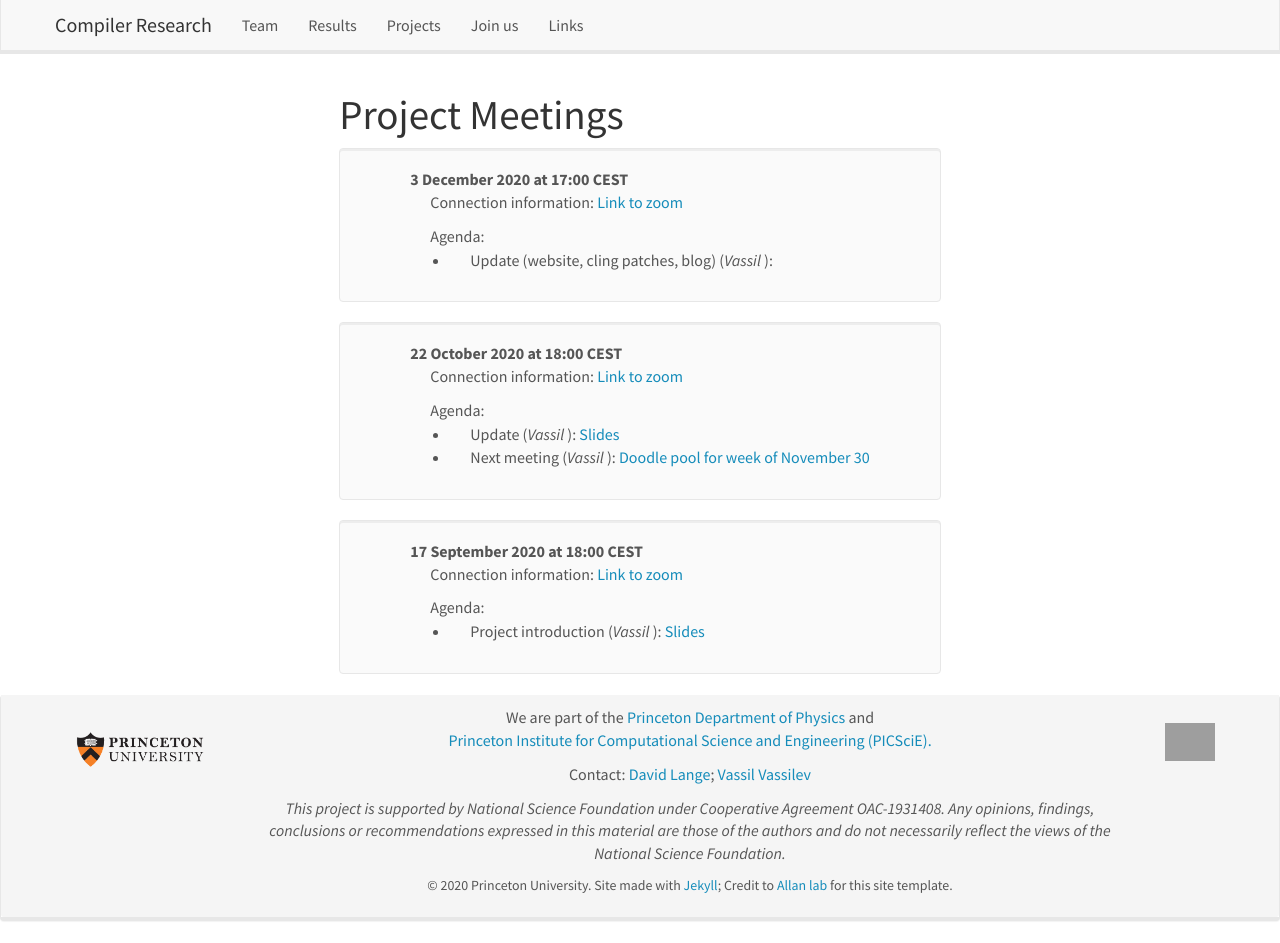
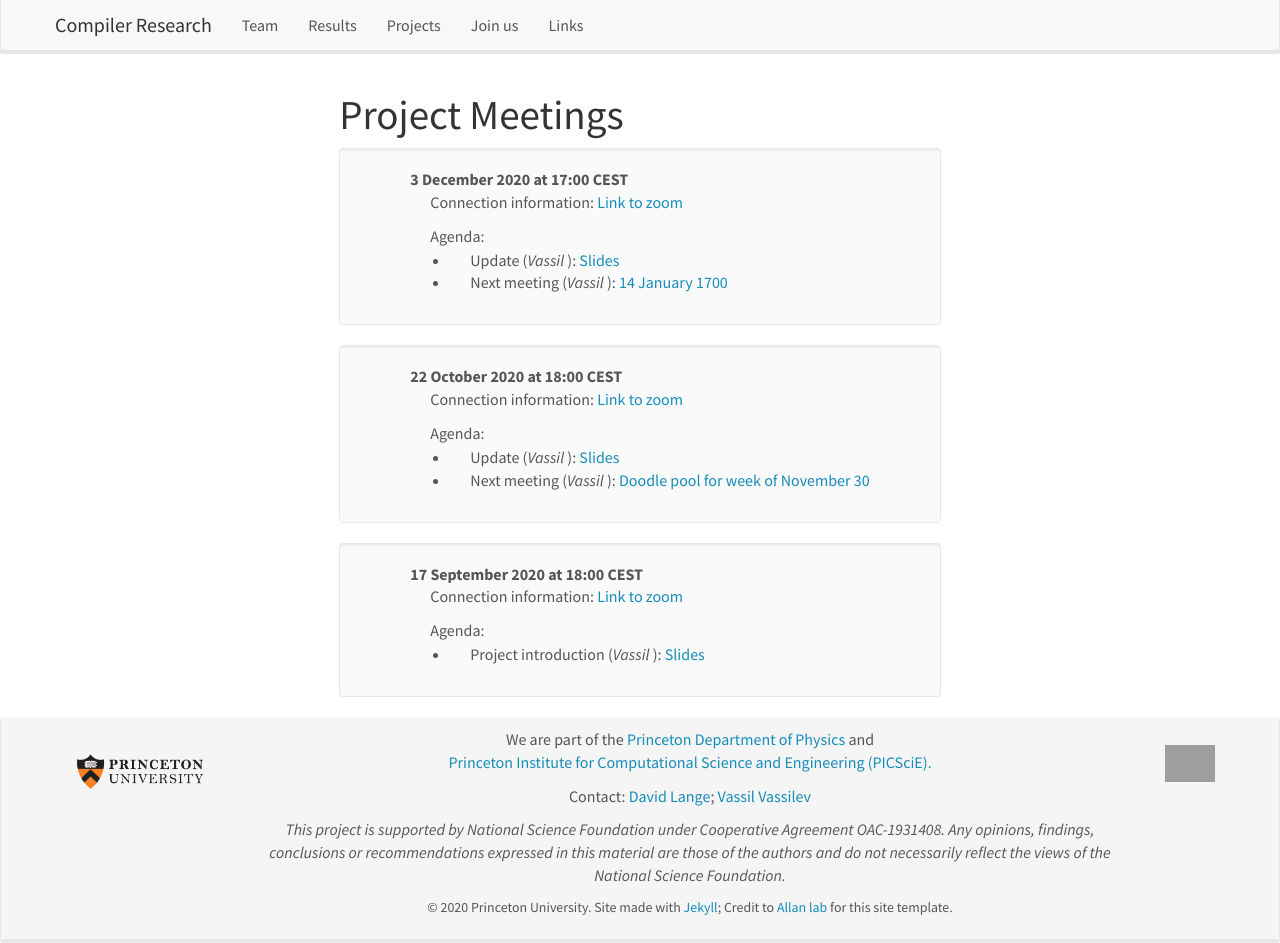
Before and after one commit to vgvassilev/clad, a Jekyll site: the page built from _pages/meetings.md, in a window 1280 px wide and 943 px high. Built offline with Jekyll 4.4.1, drawn with Linux system fonts in a browser that asks for light colours; nearby versions of some CDN libraries; grey boxes are pictures that could not be loaded.

Commit message:
Add slides and next meeting info.

```diff
--- a/_data/meetings/20201203.yml
+++ b/_data/meetings/20201203.yml
@@ -3,5 +3,12 @@
   connect: "[Link to zoom](https://princeton.zoom.us/j/91097931341?pwd=SEJLeStJS2ZLd1ZLSS82bCtKZ0Nvdz09)"
   label: caas_03Dec2020
   agenda:
-    - title: Update (website, cling patches, blog)
+    - title: Update
       speaker: Vassil
+      link:
+       url: /assets/presentations/CaaS_03_12_2020.pdf
+       display: Slides
+    - title: Next meeting
+      speaker: Vassil
+      link:
+       display: 14 January 1700
```
Also changed, not shown: 1 other file.
